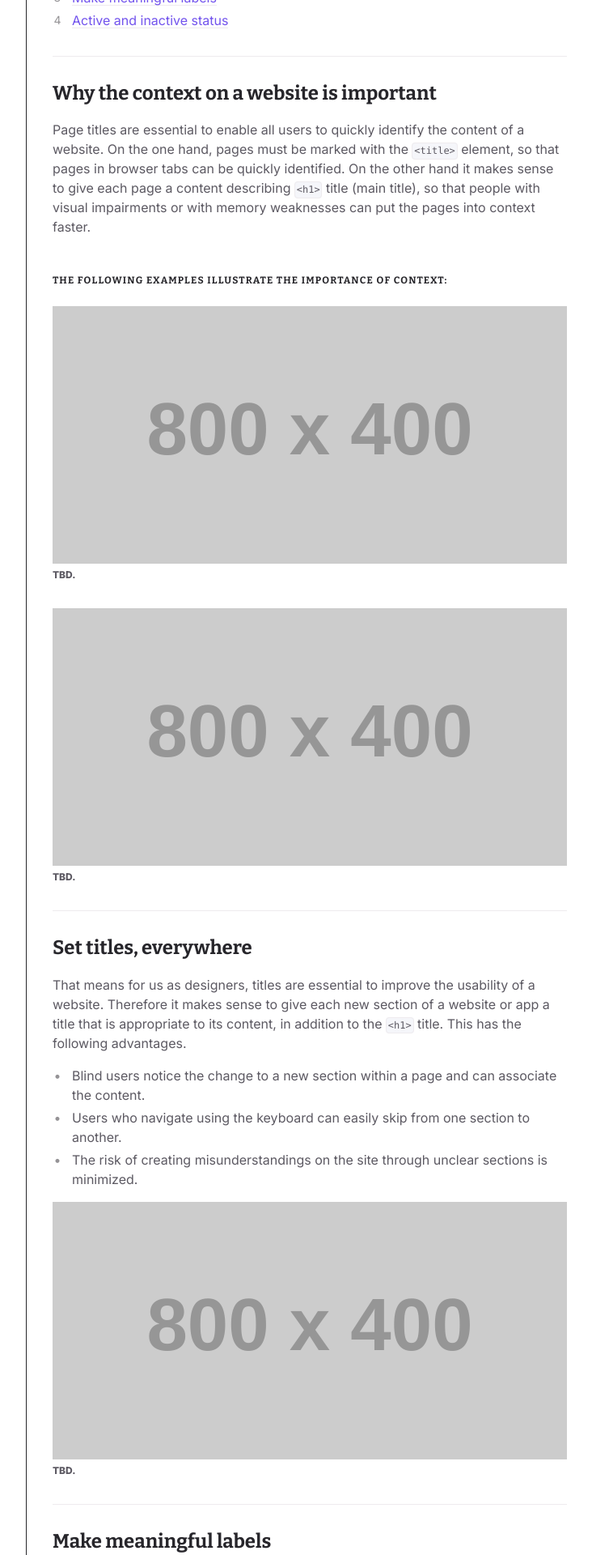
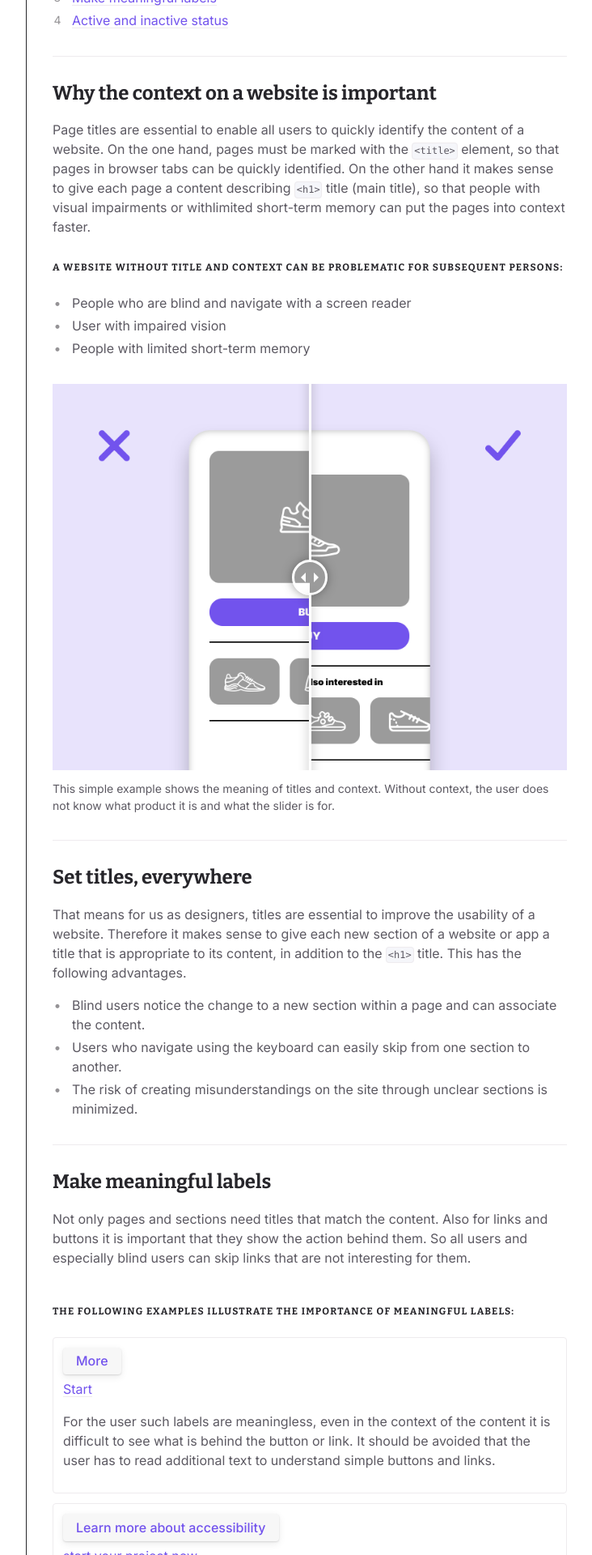
Before and after one commit to NMA93/Accessibility-Designer-Guide, a Jekyll site: the page built from docs/Architecture/context.md, in a window 1280 px wide. Shown: the part 1142-3062 px from the top of the page at 81% size, without its empty margins (389-1121 px from the left). Built offline with Jekyll 4.4.1, drawn with Linux system fonts in a browser that asks for light colours; some of the changed text lies outside the part shown.

Commit message:
update context

```diff
--- a/Gemfile
+++ b/Gemfile
@@ -7,7 +7,7 @@ source "https://rubygems.org"
 #
 # This will help ensure the proper Jekyll version is running.
 # Happy Jekylling!
-#gem "jekyll", "~> 4.0.1"
+# gem "jekyll", "~> 4.0.1"
 # This is the default theme for new Jekyll sites. You may change this to anything you like.
 gem "just-the-docs"
 # If you want to use GitHub Pages, remove the "gem "jekyll"" above and
--- a/assets/js/main.js
+++ b/assets/js/main.js
@@ -8,6 +8,10 @@ window.addEventListener("load",function(){
     $("#container1").twentytwenty();
   });
 
+window.addEventListener("load",function(){
+    $("#container2").twentytwenty();
+  });
+
 
 
 // $(function(){
--- a/docs/Architecture/context.md
+++ b/docs/Architecture/context.md
@@ -33,19 +33,27 @@ Aesthetic and minimalist design
 ---
 
 ## Why the context on a website is important
-Page titles are essential to enable all users to quickly identify the content of a website. On the one hand, pages must be marked with the `<title>` element, so that pages in browser tabs can be quickly identified. On the other hand it makes sense to give each page a content describing `<h1>` title (main title), so that people with visual impairments or with memory weaknesses can put the pages into context faster.
-{: .mb-8 }
+Page titles are essential to enable all users to quickly identify the content of a website. On the one hand, pages must be marked with the `<title>` element, so that pages in browser tabs can be quickly identified. On the other hand it makes sense to give each page a content describing `<h1>` title (main title), so that people with visual impairments or withlimited short-term memory can put the pages into context faster.
+{: .mb-6 }
 
-#### The following examples illustrate the importance of context:
+#### A website without title and context can be problematic for subsequent persons:
 {: .no_toc .mb-5 }
 
-![](//placehold.it/800x400)
-TBD.
-{: .fs-2 .fw-800 .mb-6 }
+- People who are blind and navigate with a screen reader
+- User with impaired vision
+- People with limited short-term memory
+{: .mb-6 }
 
-![](//placehold.it/800x400)
-TBD.
-{: .fs-2 .fw-800 .mb-6 }
+<div id="container1">
+ <!-- The before image is first -->
+ <img src="{{ '/assets/images/context/no_context.png' | prepend: site.baseurl }}" alt="In this picture you can see a shop without any title and context."/>
+ <!-- The after image is last -->
+ <img src="{{ '/assets/images/context/context_yes.png' | prepend: site.baseurl }}" alt="In this picture you can see a shop which is correctly titled and the products are accordingly in context."/>
+</div>
+{: .mb-3 }
+
+This simple example shows the meaning of titles and context. Without context, the user does not know what product it is and what the slider is for.
+{: .fs-3 .mb-6 }
 
 ---
 
@@ -55,10 +63,6 @@ That means for us as designers, titles are essential to improve the usability of
 - Blind users notice the change to a new section within a page and can associate the content.
 - Users who navigate using the keyboard can easily skip from one section to another.
 - The risk of creating misunderstandings on the site through unclear sections is minimized.
-
-![](//placehold.it/800x400)
-TBD.
-{: .fs-2 .fw-800 .mb-6 }
 
 ---
 
@@ -86,20 +90,34 @@ For the user such labels are meaningless, even in the context of the content it
 [Learn more about accessibility](http://example.com/){: .btn } <br>
 [start your project now](http://example.com/ "start your project now"){:target="_blank"}
 
-With a content describing label it is now clear what kind of action is behind the button or link. The user can even see what is triggered by the elements without reading the content. **This is useful for people who navigate through a page with a screen reader**.
+With a content describing label it is now clear what kind of action is behind the button or link. The user can even see what is triggered by the elements without reading the content. This is useful for people who navigate through a page with a screen reader.
 </div>
+
+In addition to meaningful labels, it is also important to adapt the labels to the contents. This means that the labels should have the same wording as in the previous dialog.
+
+<div id="container2">
+ <!-- The before image is first -->
+ <img src="{{ '/assets/images/context/no_context_discard.png' | prepend: site.baseurl }}" alt="In this picture we see labels marked with no and yes in a delete dialog, which is confusing for the user."/>
+ <!-- The after image is last -->
+ <img src="{{ '/assets/images/context/context_discard.png' | prepend: site.baseurl }}" alt="In this picture we see labels that are labeled according to the dialog and therefore understandable for the user."/>
+</div>
+{: .mb-3 }
+
+This example clearly shows why labels should be put into context and labelled according to their effect. The usability improves for all users.
+{: .fs-3 .mb-6 }
+
+
 
 ---
 
 ## Active and inactive status
 It is also a matter of context if we only show certain contents of a page by interaction. The user must be able to determine the connection between trigger and appearing content at any time. Active elements should therefore always be highlighted. See also chapter [Nested content](/Accessibility-Designer-Guide/docs/Architecture/nested-content/) to get more detailed information on this topic.
-{: .mb-8 }
+{: .mb-6 }
 
 
-![](//placehold.it/800x400)
-TBD.
-{: .fs-2 .fw-800 .mb-6 }
-
+<img src="{{ '/assets/images/context/tab.png' | prepend: site.baseurl }}" alt="In this picture we see a tab with an active state."/>
+With tabs it is very important to create the context visually so that the user knows which tab is currently active.
+{: .fs-3 .mb-6 }
 
 ---
 
```
Also changed, not shown: docs/Architecture/content-and-language.md (+5 -5 lines), assets/images/context/context_discard.png (added), assets/images/context/context_yes.png (added), assets/images/context/no_context.png (added), assets/images/context/no_context_discard.png (added), assets/images/context/tab.png (added), 10 other files.
